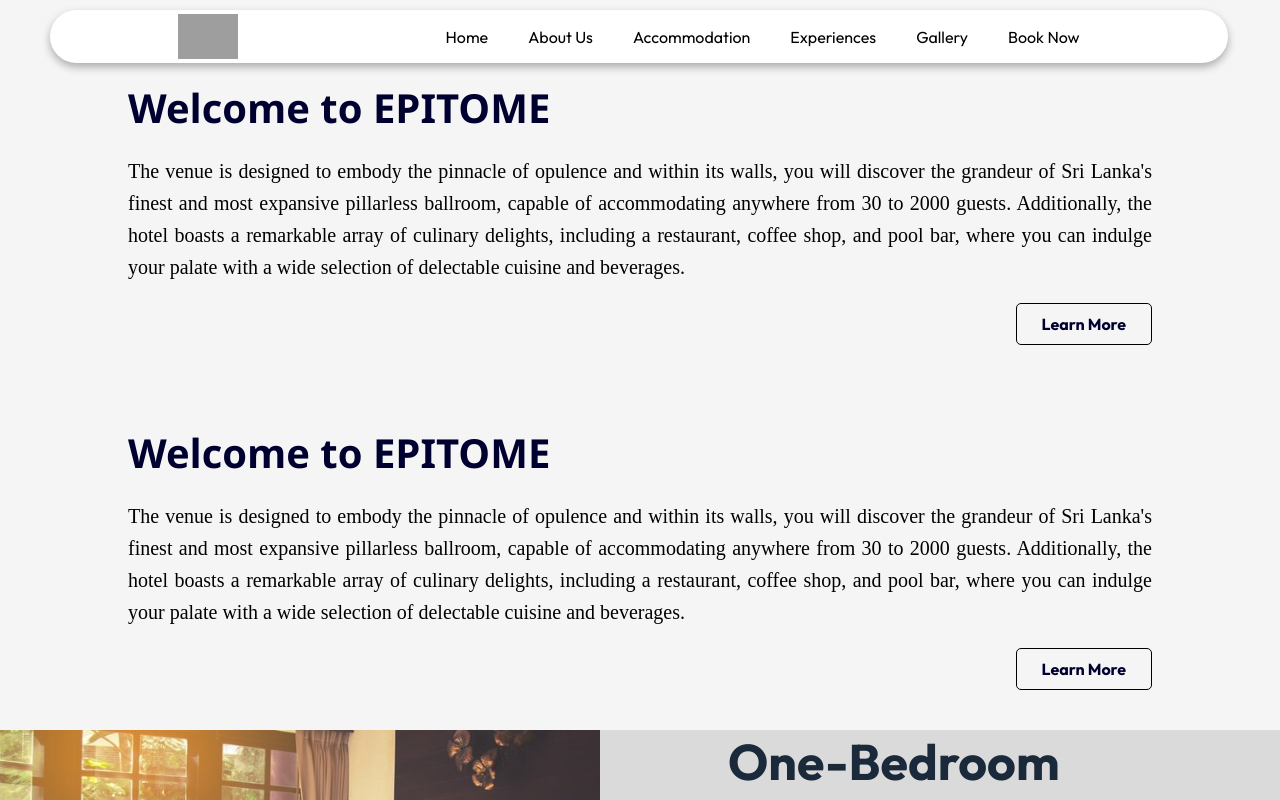
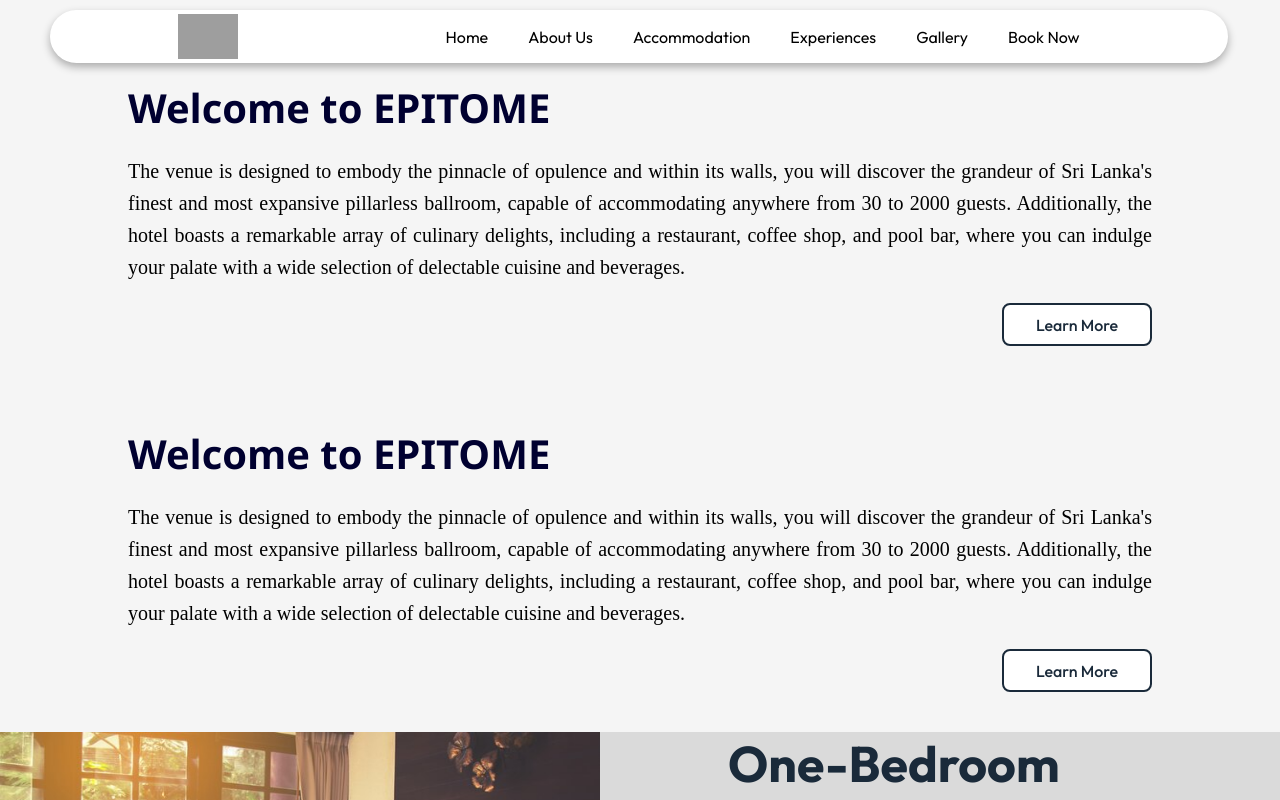
Before and after one commit to Dumindu-Pabasara/Hotel_Web, a React (Vite) app in the folder Hote_Website/: page /about in a window 1280 px wide. Shown: the top 800 px of the page. Built offline with nearby package versions, Linux system fonts and the light colour scheme; grey boxes are pictures that could not be loaded.

Commit message:
Update About_Us.css

```diff
--- a/Hote_Website/src/Components/About Us/About_Us.css
+++ b/Hote_Website/src/Components/About Us/About_Us.css
@@ -28,4 +28,18 @@
     display: block;
     margin-left: auto;
     margin-top: 10px;
+    background: #fff;
+    color: #1a2a3a;
+    border: 2px solid #1a2a3a;
+    border-radius: 8px;
+    padding: 0.6rem 1.5rem;
+    font-size: 1rem;
+    font-weight: 500;
+    cursor: pointer;
+    transition: background 0.4s, color 0.2s;
+    width: 150px;
 }
+.btn2:hover {
+    background: #1a2a3a;
+    color: #fff;
+}
```
